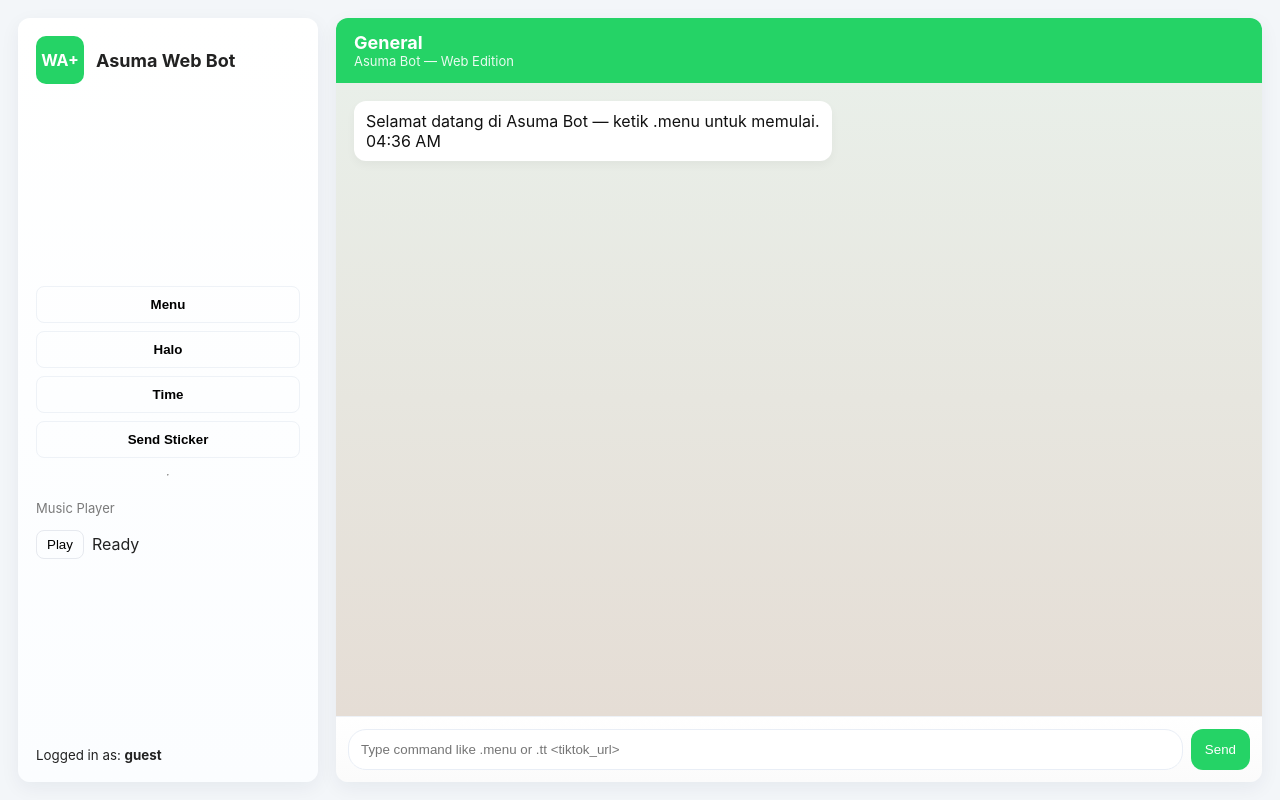
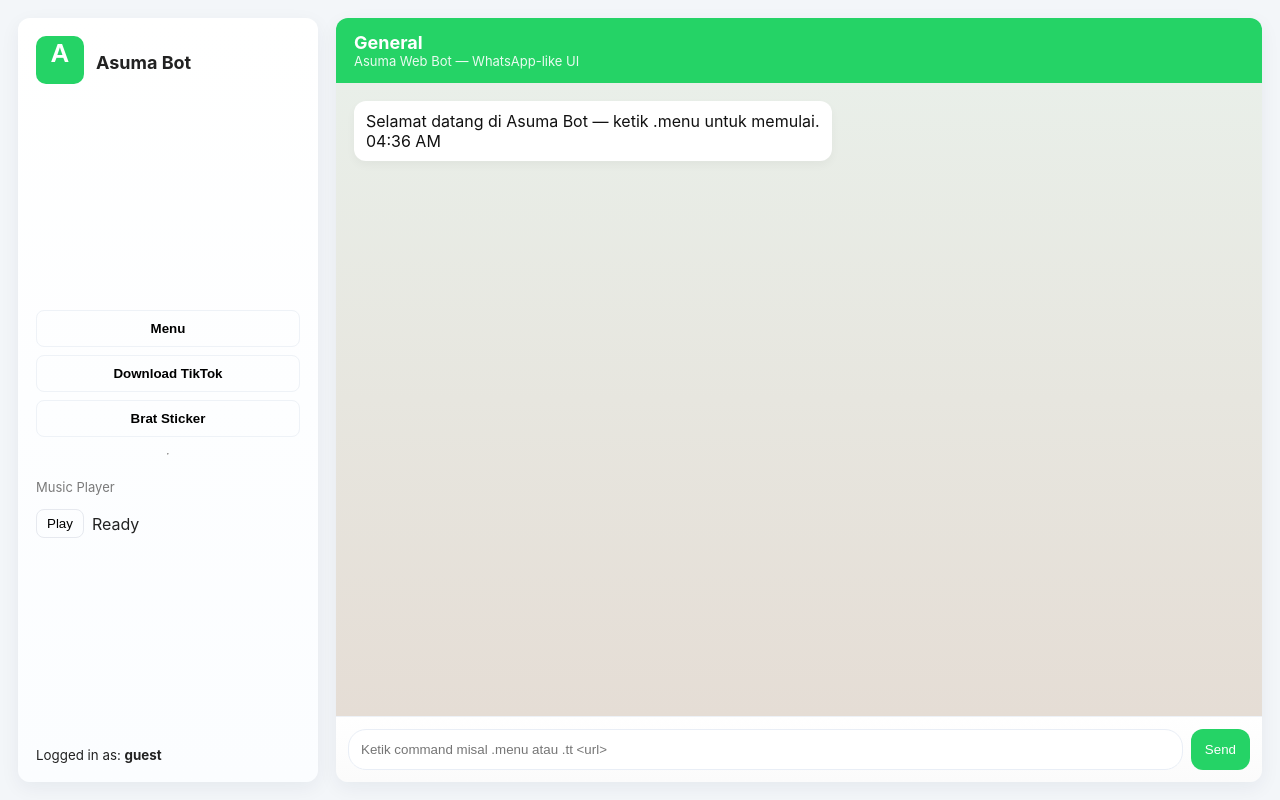
Before and after one commit to ditss-cloud/web-bot, a website: page public/index.html in a window 1280 px wide. Drawn offline with Linux system fonts and the light colour scheme.

Commit message:
Update index.html

```diff
--- a/public/index.html
+++ b/public/index.html
@@ -1,24 +1,29 @@
 
 <!doctype html>
-<html lang="en">
+<html lang="id">
 <head>
 <meta charset="utf-8" />
 <meta name="viewport" content="width=device-width,initial-scale=1" />
-<title>Asuma Web Bot — AI-style UI</title>
+<title>Asuma — Web Bot</title>
 <link href="style.css" rel="stylesheet">
 </head>
 <body>
   <div class="app">
     <aside class="sidebar">
       <div class="brand">
-        <div class="logo">WA+</div>
-        <div class="title">Asuma Web Bot</div>
+        <!-- svg logo -->
+        <div class="logo-svg">
+          <svg width="48" height="48" viewBox="0 0 48 48" fill="none" xmlns="http://www.w3.org/2000/svg">
+            <rect width="48" height="48" rx="10" fill="#25D366"/>
+            <text x="50%" y="55%" text-anchor="middle" font-size="26" font-family="Arial" fill="#fff" font-weight="700">A</text>
+          </svg>
+        </div>
+        <div class="title">Asuma Bot</div>
       </div>
       <div class="menu">
         <button class="menu-btn" data-cmd=".menu">Menu</button>
-        <button class="menu-btn" data-cmd=".halo">Halo</button>
-        <button class="menu-btn" data-cmd=".time">Time</button>
-        <button class="menu-btn" data-cmd=".brat">Send Sticker</button>
+        <button class="menu-btn" data-cmd=".tt">Download TikTok</button>
+        <button class="menu-btn" data-cmd=".brat hello">Brat Sticker</button>
         <hr>
         <label class="music-label">Music Player</label>
         <div class="music-player">
@@ -35,13 +40,13 @@
     <main class="chat-area">
       <header class="chat-header">
         <div class="chat-title">General</div>
-        <div class="chat-sub">Asuma Bot — Web Edition</div>
+        <div class="chat-sub">Asuma Web Bot — WhatsApp-like UI</div>
       </header>
 
       <section id="messages" class="messages"></section>
 
       <form id="composer" class="composer">
-        <input id="input" placeholder="Type command like .menu or .tt <tiktok_url>" autocomplete="off" />
+        <input id="input" placeholder="Ketik command misal .menu atau .tt <url>" autocomplete="off" />
         <button type="submit" id="send">Send</button>
       </form>
     </main>
@@ -67,6 +72,16 @@
     </div>
   </template>
 
+  <template id="tpl-buttons">
+    <div class="msg bot">
+      <div class="bubble">
+        <div class="txt"></div>
+        <div class="button-list"></div>
+        <div class="meta"><span class="time"></span></div>
+      </div>
+    </div>
+  </template>
+
   <template id="tpl-image">
     <div class="msg bot">
       <div class="bubble media">
@@ -80,7 +95,7 @@
   <template id="tpl-video">
     <div class="msg bot">
       <div class="bubble media">
-        <video class="media-video" controls playsinline></video>
+        <img class="media-thumb" />
         <div class="caption"></div>
         <div class="controls"></div>
       </div>
```
